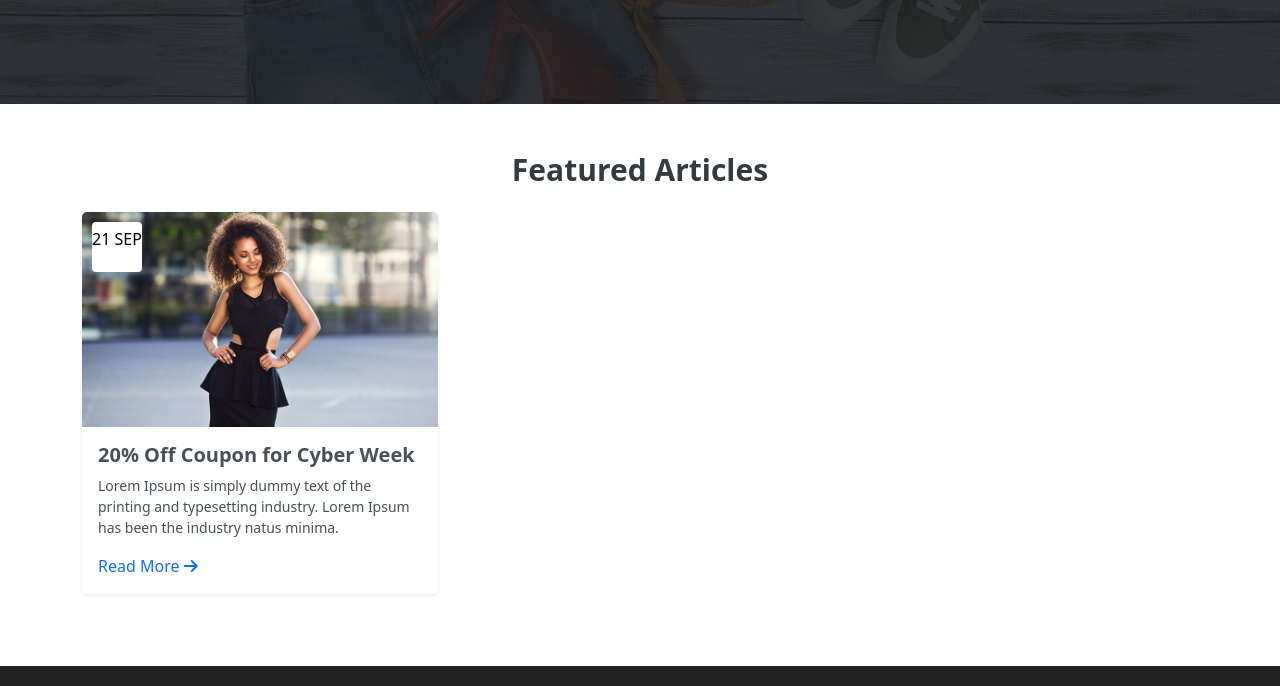
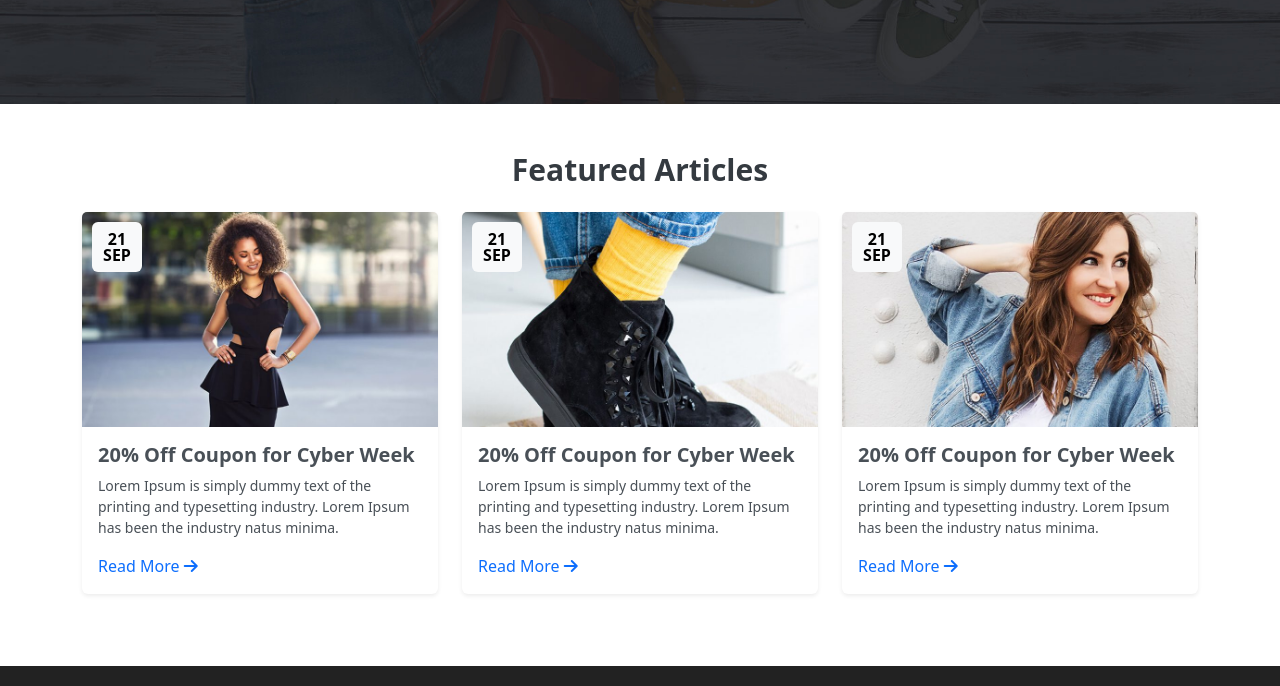
Before and after one commit to ShuvoMallick01/eCommerce-Landing-Page-Bootstrap-Template, a plain HTML site: page index.html in a window 1280 px wide. Shown: the part 2133-2819 px from the top of the page. Drawn offline with nearby package versions, Linux system fonts and the light colour scheme.

Commit message:
Article Add

```diff
--- a/css/style.css
+++ b/css/style.css
@@ -192,15 +192,6 @@ Keywords: eCommerce Website, Template, bootstrap template etc.
 }
 /* ===== Best Selling Products END ===== */
 
-/* ===== START ===== */
-/* ===== END ===== */
-
-/* ===== START ===== */
-/* ===== END ===== */
-
-/* ===== START ===== */
-/* ===== END ===== */
-
 /* ===== Summer Sale start ===== */
 .summer-sale {
   background-image: url(../assets/images/parallax.jpg);
@@ -237,38 +228,17 @@ Keywords: eCommerce Website, Template, bootstrap template etc.
 /* =====  Summer sale end =====   */
 
 /*  =====  Featured Articles start ===== */
-
-.featured-articles .single-article {
-  /* width: 32%; */
-  /* background-color: #fff; */
-  /* box-shadow: 0 5px 30px 3px rgb(0 0 0 / 5%); */
-  /* border-radius: 5px; */
-  /* padding: 15px; */
-}
-
 .featured-articles .article-top-img {
-  /* max-height: 200px; */
-  /* overflow: hidden; */
-  /* position: relative; */
   cursor: pointer;
-  /* margin-bottom: 10px; */
 }
 
 .featured-articles .article-top-img img {
   width: 100%;
 }
-/*
-.article-date {
-  width: 100%;
-} */
 
 .article-date {
-  position: absolute;
   width: 50px;
   height: 50px;
-  border-radius: 4px;
-  background-color: white;
-  text-align: center;
   top: 10px;
   left: 10px;
 }
@@ -278,8 +248,7 @@ Keywords: eCommerce Website, Template, bootstrap template etc.
 }
 
 .single-article .card-title {
-  font-size: 20px !important;
-  font-weight: 600;
+  font-size: 20px;
 }
 
 .single-article .card-text {
--- a/index.html
+++ b/index.html
@@ -440,14 +440,89 @@
                   alt="..."
                 />
                 <div
-                  class="article-date position-absolute d-flex justify-content-center align-items-center"
+                  class="article-date position-absolute text-center d-flex flex-column rounded-2 bg-light lh-1 fw-semibold"
                 >
-                  <p class="text-black">21 SEP</p>
+                  <p class="text-black my-auto">
+                    21 <br />
+                    SEP
+                  </p>
                 </div>
               </div>
 
               <div class="card-body">
-                <h5 class="card-title">20% Off Coupon for Cyber Week</h5>
+                <h5 class="card-title fw-bold">
+                  20% Off Coupon for Cyber Week
+                </h5>
+                <p class="card-text">
+                  Lorem Ipsum is simply dummy text of the printing and
+                  typesetting industry. Lorem Ipsum has been the industry natus
+                  minima.
+                </p>
+                <a href="#" class="text-decoration-none"
+                  >Read More <i class="fa-solid fa-arrow-right"></i
+                ></a>
+              </div>
+            </div>
+          </div>
+
+          <!-- Single Product -->
+          <div class="col-lg-4 col-md-6">
+            <div class="card single-article border-0 shadow-sm">
+              <div class="article-top-img position-relative overflow-hidden">
+                <img
+                  src="./assets/images/post-4-1-768x465.jpg"
+                  class="img-fluid card-img-top"
+                  alt="..."
+                />
+                <div
+                  class="article-date position-absolute text-center d-flex flex-column rounded-2 bg-light lh-1 fw-semibold"
+                >
+                  <p class="text-black my-auto">
+                    21 <br />
+                    SEP
+                  </p>
+                </div>
+              </div>
+
+              <div class="card-body">
+                <h5 class="card-title fw-bold">
+                  20% Off Coupon for Cyber Week
+                </h5>
+                <p class="card-text">
+                  Lorem Ipsum is simply dummy text of the printing and
+                  typesetting industry. Lorem Ipsum has been the industry natus
+                  minima.
+                </p>
+                <a href="#" class="text-decoration-none"
+                  >Read More <i class="fa-solid fa-arrow-right"></i
+                ></a>
+              </div>
+            </div>
+          </div>
+
+          <!-- Single Product -->
+          <div class="col-lg-4 col-md-6">
+            <div class="card single-article border-0 shadow-sm">
+              <div class="article-top-img position-relative overflow-hidden">
+                <img
+                  src="./assets/images/post-2-2-768x465.jpg"
+                  class="img-fluid card-img-top"
+                  alt="..."
+                />
+                <div
+                  class="article-date position-absolute text-center d-flex flex-column rounded-2 bg-light lh-1 fw-semibold"
+                >
+                  <p class="text-black my-auto">
+                    21 <br />
+                    SEP
+                  </p>
+                </div>
+              </div>
+
+              <div class="card-body">
+                <h5 class="card-title fw-bold">
+                  20% Off Coupon for Cyber Week
+                </h5>
                 <p class="card-text">
                   Lorem Ipsum is simply dummy text of the printing and
                   typesetting industry. Lorem Ipsum has been the industry natus
```
